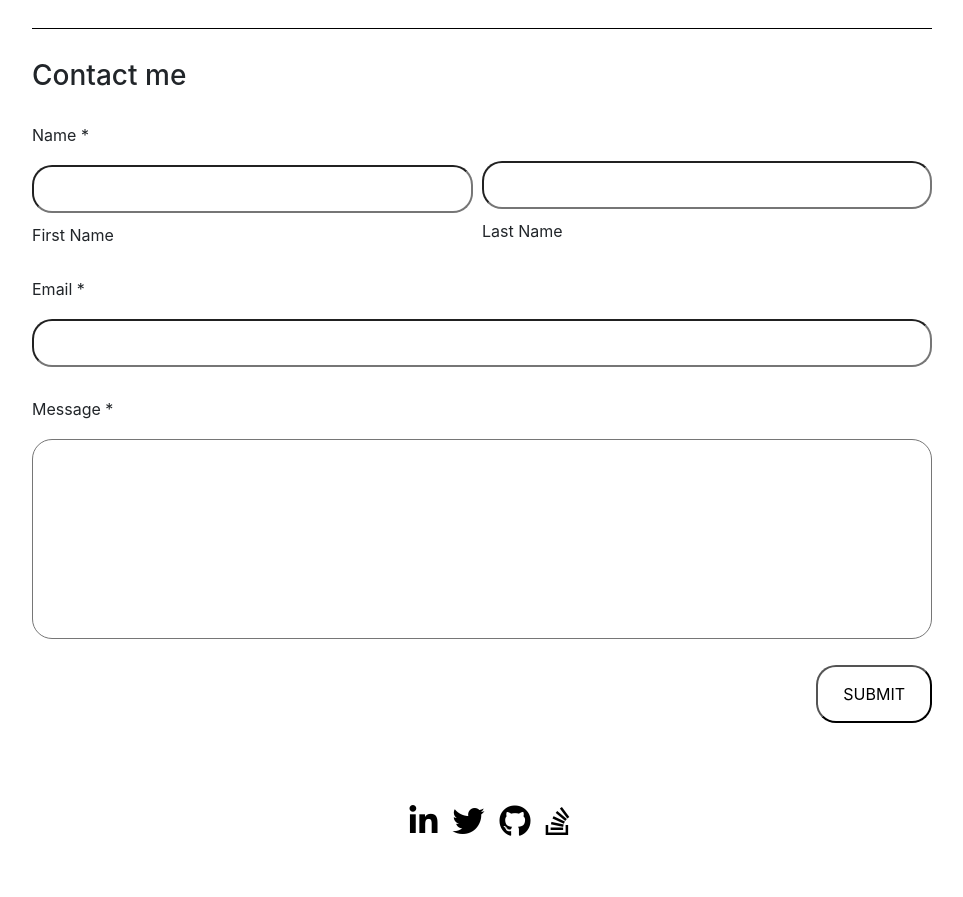
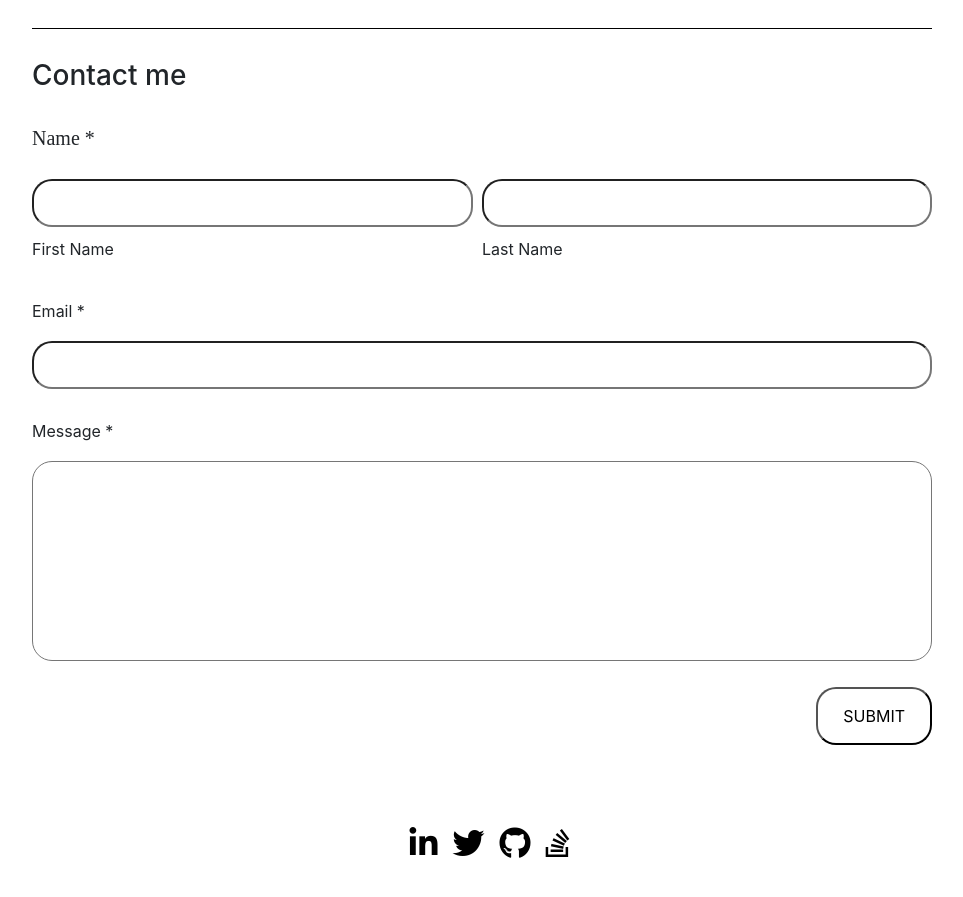
Before and after one commit to moshaid/moshood, a React (Create React App) app: page /about in a window 1280 px wide. Shown: the part 820-1717 px from the top of the page, without its empty margins (158-1121 px from the left). Built offline with nearby package versions, Linux system fonts and the light colour scheme.

Commit message:
form alignment

```diff
--- a/src/components/about.jsx
+++ b/src/components/about.jsx
@@ -36,18 +36,17 @@ class About extends Component {
 
                     <div className="about-form">
                         <h3>Contact me</h3>
+                        <p>Name *</p>
                         <form onSubmit={this.submitForm} action="https://formspree.io/xpzylbvr" method="POST">
                             <div className="form-format">
                                 <div className="first">
-                                    <label for="fname">Name *</label><br></br>
                                     <input type="text" id="fname" name="fname" required /><br></br>
-                                    First Name
+                                    <label for="fname">First Name</label><br></br>
                                 </div>
 
                                 <div className="second">
-                                    <label for="fname"></label><br></br>
                                     <input type="text" id="fname" name="fname" required /><br></br>
-                                    Last Name
+                                    <label for="fname">Last Name</label><br></br>
                                 </div>
                             </div>
 
```
